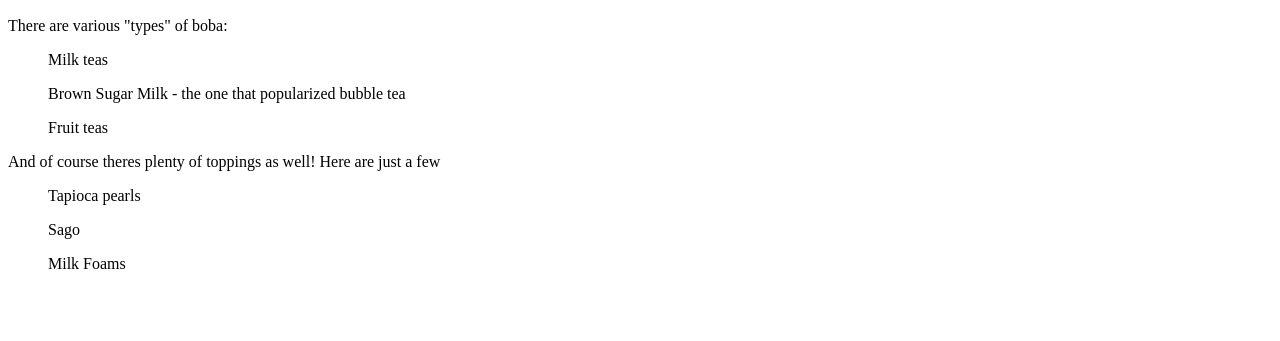
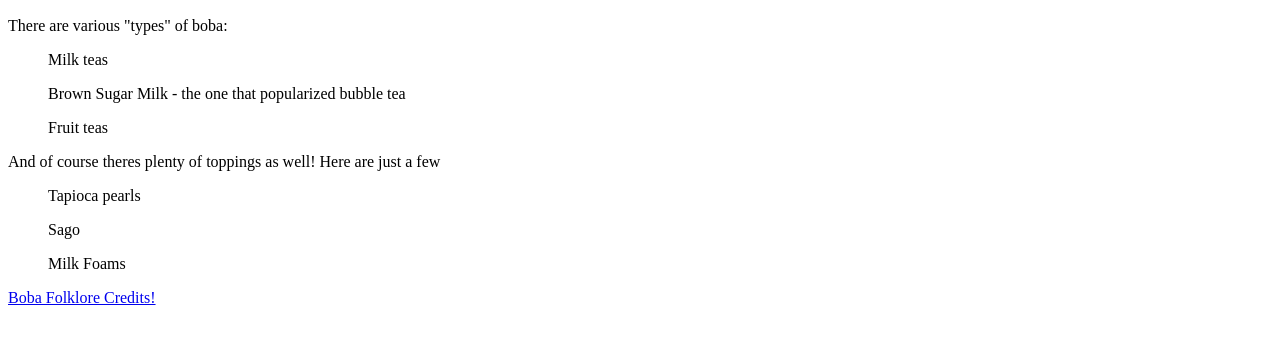
Before and after one commit to stuycs-gh-classrooms/10-web-angelinali8, a plain HTML site: page w03.html in a window 1280 px wide. Shown: the part 453-794 px from the top of the page. Drawn offline with Linux system fonts and the light colour scheme.

Commit message:
Update w03.html

```diff
--- a/w03.html
+++ b/w03.html
@@ -22,6 +22,7 @@
 <ul>Sago</ul>
 <ul>Milk Foams</ul>
 
+<a href="https://coldsea.eu/en/blog/post/bubble-tea#:~:text=It%20was%201986.,events%2C%20bubble%20tea%20was%20created."> Boba Folklore Credits! </a>
 </body>
 </head>
 </html>
```
